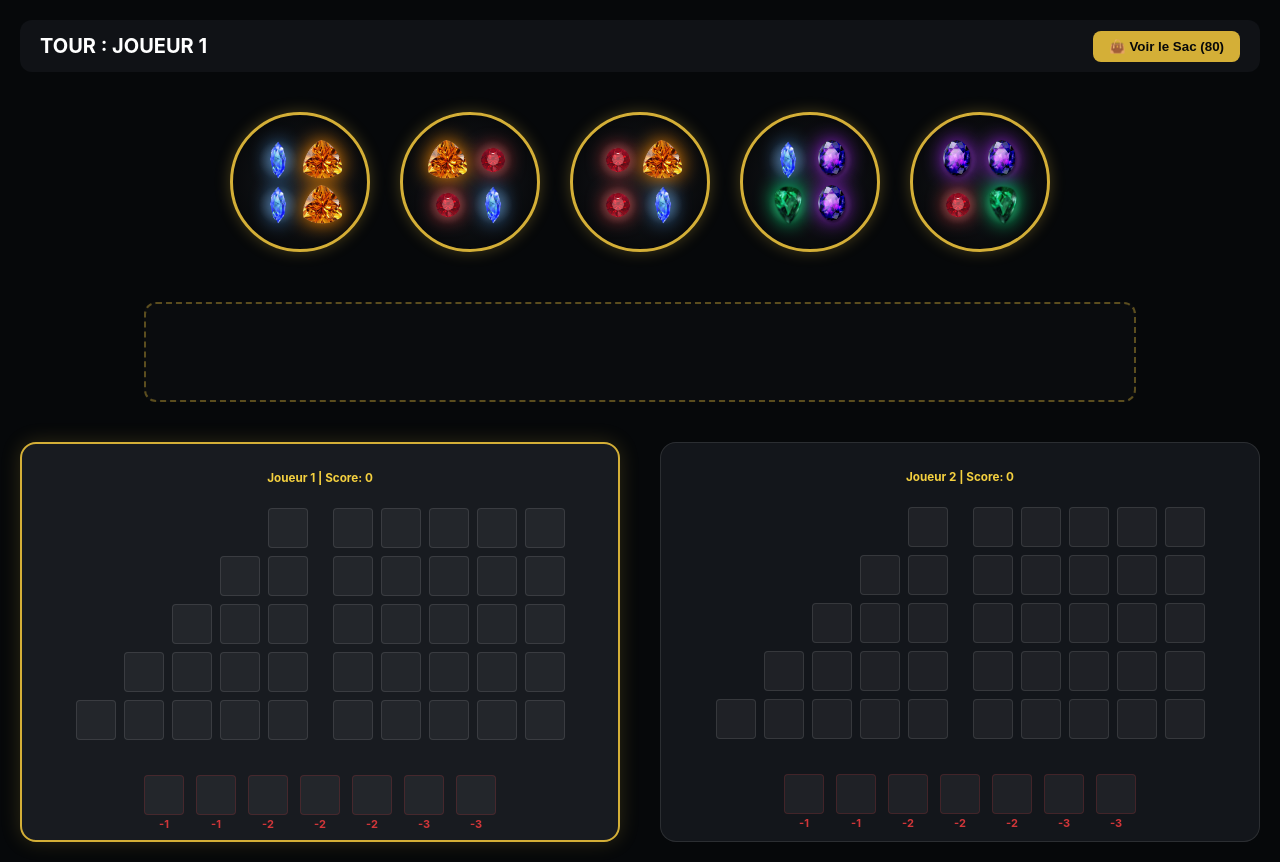
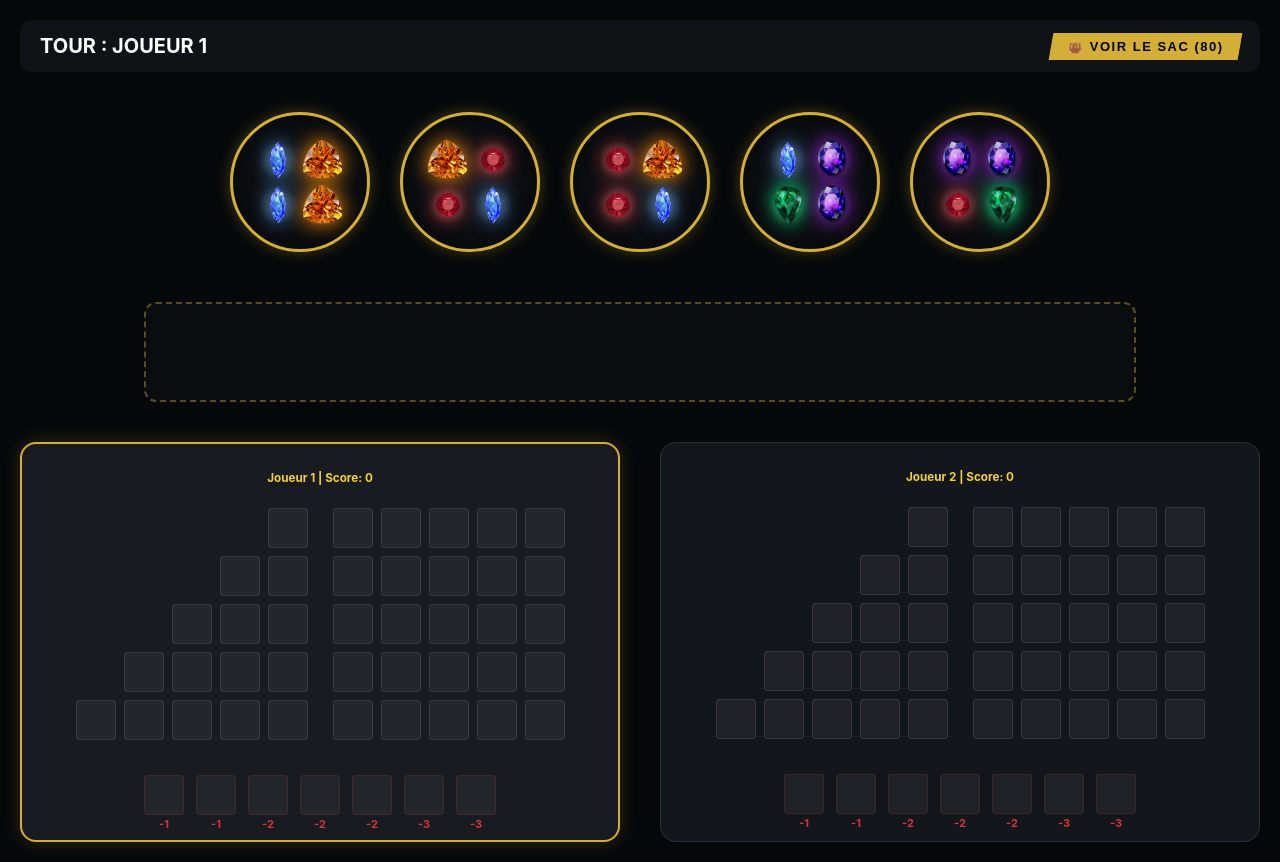
Before and after one commit to Mahkalix/Azul-Infinity-Stones, a React (Vite) app: page /game in a window 1280 px wide. Built offline with nearby package versions, Linux system fonts and the light colour scheme.

Commit message:
fix: changement de style des buttons

```diff
--- a/src/pages/Game/Game.jsx
+++ b/src/pages/Game/Game.jsx
@@ -5,6 +5,7 @@ import { Stone } from '../../components/Stones';
 import { initGame, pickFromFactory, pickFromCenter, placeStones } from '../../store/gameSlice';
 import { STONE_TYPES } from '../../constants';
 import styles from './Game.module.scss';
+import { Button } from '../../components/Button';
 
 const Game = () => {
     const dispatch = useDispatch();
@@ -47,7 +48,9 @@ const Game = () => {
                             </div>
                         ))}
                     </div>
-                    <button onClick={() => navigate('/')} className={styles.restartBtn}>Menu Principal</button>
+                    <Button variant="primary" size="large" onClick={() => navigate('/')}>
+                        Menu Principal
+                    </Button>
                 </div>
             </div>
         );
@@ -57,9 +60,12 @@ const Game = () => {
         <div className={styles.gameContainer}>
             <header className={styles.header}>
                 <h1>TOUR : JOUEUR {currentPlayerId}</h1>
-                <div className={styles.controls}>
-                    <button className={styles.bagBtn} onClick={() => setShowBag(true)}>👜 Voir le Sac ({bag?.length || 0})</button>
-                </div>
+                <Button
+                    size="small"
+                    onClick={() => setShowBag(true)}
+                >
+                    👜 Voir le Sac ({bag?.length || 0})
+                </Button>
                 {heldStones && <div className={styles.hand}>Main: {heldStones.count}x <Stone stoneType={heldStones.type} size="small" /></div>}
             </header>
 
@@ -75,7 +81,9 @@ const Game = () => {
                                 </div>
                             ))}
                         </div>
-                        <button className={styles.closeBtn} onClick={() => setShowBag(false)}>Fermer</button>
+                        <Button variant="secondary" size="small" onClick={() => setShowBag(false)} className={styles.closeBagBtn}>
+                            Fermer
+                        </Button>
                     </div>
                 </div>
             )}
@@ -108,8 +116,8 @@ const Game = () => {
                                         );
                                         return (
                                             <div key={i}
-                                                 className={`${styles.line} ${isInvalid ? styles.invalid : ''}`}
-                                                 onClick={() => heldStones && currentPlayerId === p.id && dispatch(placeStones({ lineIndex: i }))}
+                                                className={`${styles.line} ${isInvalid ? styles.invalid : ''}`}
+                                                onClick={() => heldStones && currentPlayerId === p.id && dispatch(placeStones({ lineIndex: i }))}
                                             >
                                                 <div className={styles.lineSlots}>
                                                     {line.map((s, j) => <div key={j} className={styles.slot}>{s && <Stone stoneType={s} size="small" />}</div>)}
--- a/src/pages/Game/Game.module.scss
+++ b/src/pages/Game/Game.module.scss
@@ -40,6 +40,11 @@
             transform: scale(1.05);
         }
     }
+}
+
+.closeBagBtn {
+    margin-top: $spacing-lg;
+    align-self: flex-end;
 }
 
 .hand {
@@ -184,7 +189,9 @@
     gap: 8px;
 }
 
-.slot, .cell, .floorSlot {
+.slot,
+.cell,
+.floorSlot {
     width: 40px;
     height: 40px;
     background: rgba(255, 255, 255, 0.05);
@@ -230,7 +237,8 @@
 }
 
 // --- MODALES ET OVERLAYS ---
-.modalOverlay, .gameOverOverlay {
+.modalOverlay,
+.gameOverOverlay {
     position: fixed;
     inset: 0;
     background: rgba(0, 0, 0, 0.85);
@@ -241,7 +249,8 @@
     backdrop-filter: blur(5px);
 }
 
-.bagModal, .finalModal {
+.bagModal,
+.finalModal {
     background: $bg-secondary;
     padding: 3rem;
     border-radius: $radius-xl;
@@ -274,7 +283,8 @@
     }
 }
 
-.closeBtn, .restartBtn {
+.closeBtn,
+.restartBtn {
     background: $color-primary;
     color: $bg-primary;
     border: none;
```
